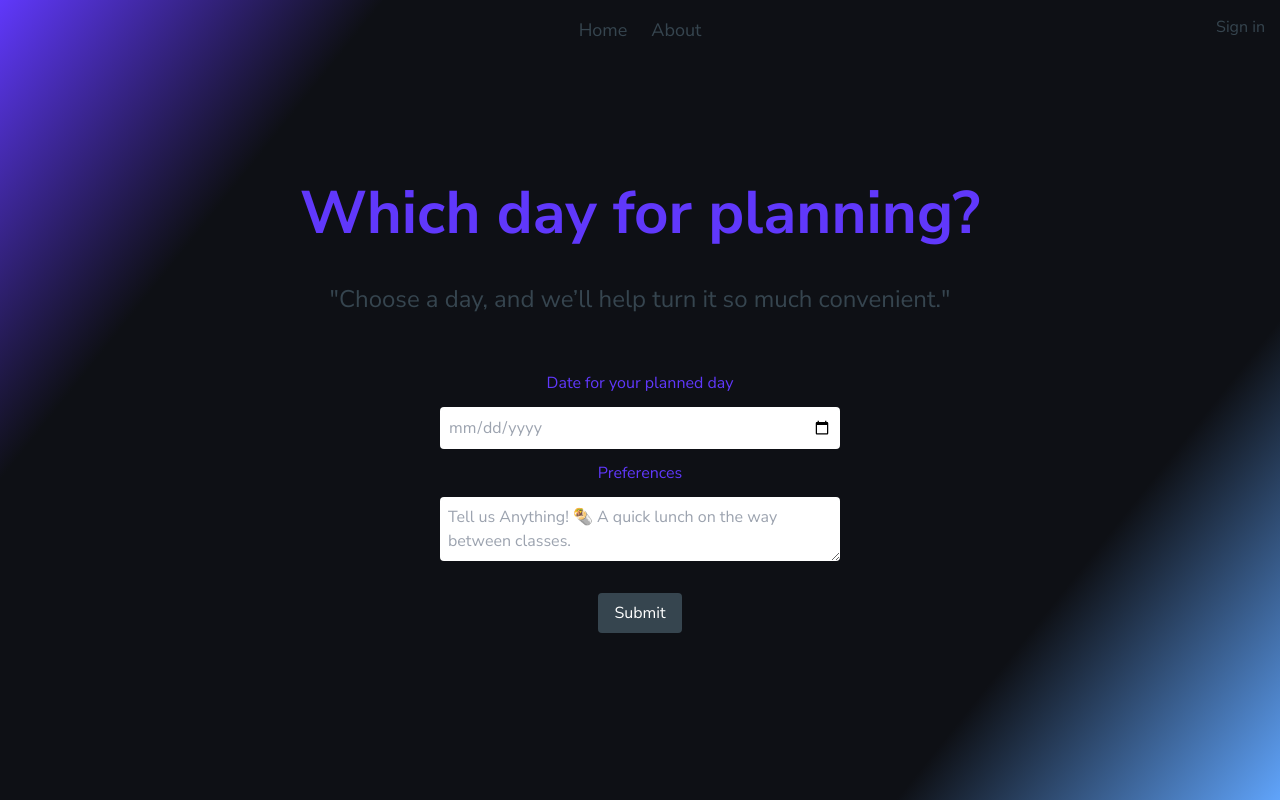
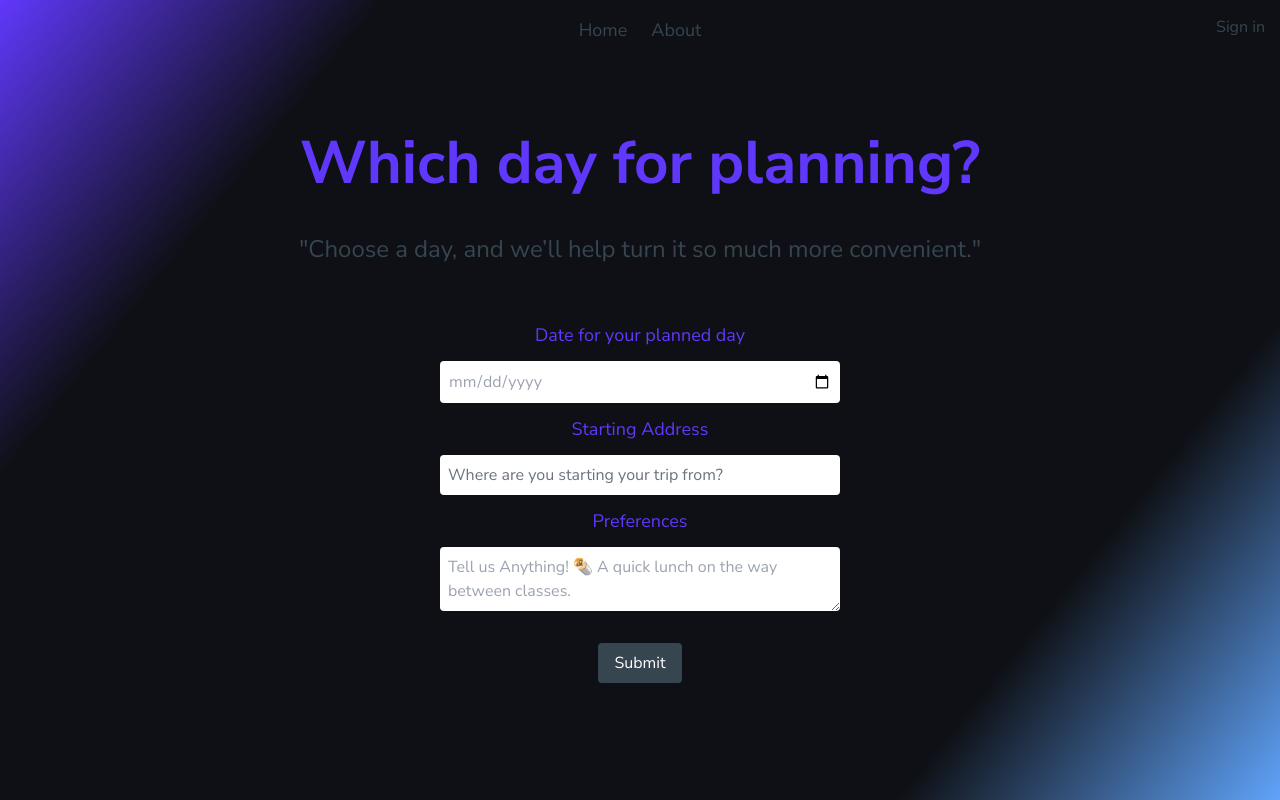
Before and after one commit to VincentShao32/calhacks-project, a Next.js app: page /trips in a window 1280 px wide. Built offline with nearby package versions, Linux system fonts and the light colour scheme; no server answers.

Commit message:
add starting address

```diff
--- a/src/app/trips/page.js
+++ b/src/app/trips/page.js
@@ -6,7 +6,7 @@ const page = () => {
 
     const [date, setDate] = useState("")
     const [preferences, setPreferences] = useState("")
-
+    const [startingAddress, setStartingAddress] = useState("")
 
     async function getOAuthToken() {
         const res = await fetch("/api/get-oauth");
@@ -31,9 +31,13 @@ const page = () => {
     start_date = start_date.toISOString().substring(0, 19) + "-07:00"
     end_date = end_date.toISOString().substring(0, 19) + "-07:00"
     console.log(start_date)
+    if (date === "" || startingAddress === "") {
+        return
+    }
+    const google_auth_token = "ya29.a0AcM612xY8SrmWwTRxsvTokVqIZWRnKUQ_uSFPdmpgHTMNl6twESvIa2n4fChrDN73Dx_RvmljpDNZJtSiulzsiBVMqZY0X3L_ru2sIqKk73Saja0ouIaXJZ3z6ACoTPRPdiRtRnl_G2uzzbAwUALBZ7Ul-6UjT9r2UtNr_BW6QaCgYKARMSARESFQHGX2MiJdhzZ226YgmB6yDo8FWKEg0177"
     const res = await fetch("http://localhost:8001/send-message", {
         method: "POST",
-        body: JSON.stringify({ token: "ya29.a0AcM612xcTNlkkDLXn8-Zpmy4pvE_hbKHukMghTST6pqWkJiHWeXZJlslNs2m07SNm56cIlPHJOc6J1jrBHSCE2hVgJJAjBriTManl8lLqoN5BIksn14xCVJS-VJwPRNTlLcYfb7Yrdd5GMbux_kfmRrLUBB2ChlmiU9Ips-HaCgYKAVESARESFQHGX2MiuVFAnuDE_1UYVCHepKmRYg0175", preference: preferences, start_date: start_date, end_date: end_date }),
+        body: JSON.stringify({ token: google_auth_token, preference: preferences, start_date: start_date, end_date: end_date, starting_address: startingAddress }),
     })
     // console.log(google_token)
   }
@@ -45,11 +49,13 @@ const page = () => {
             <h1 className='text-primary text-6xl font-bold p-4'>
                 Which day for planning?
             </h1>
-            <p className='text-highlight text-2xl max-w-[800px] text-center mb-8'>"Choose a day, and we’ll help turn it so much convenient." </p>
+            <p className='text-highlight text-2xl max-w-[800px] text-center mb-8'>"Choose a day, and we’ll help turn it so much more convenient." </p>
             <form className='flex flex-col w-full font-nunito-sans text-highlight gap-3 max-w-[400px]' onSubmit={handleSubmit}>
-                <label className='mx-auto text-primary text-l'>Date for your planned day</label>
+                <label className='mx-auto text-primary text-lg'>Date for your planned day</label>
                 <input className='rounded w-full p-2 text-gray-400 placeholder:text-gray-500' type="date" onChange={(e) => setDate(e.target.value)}/>
-                <label className='mx-auto text-primary text-l'>Preferences</label>
+                <label className='mx-auto text-primary text-lg'>Starting Address</label>
+                <input className='rounded w-full p-2 text-gray-400 placeholder:text-gray-500' type="text" onChange={(e) => setStartingAddress(e.target.value)} placeholder="Where are you starting your trip from?"/>
+                <label className='mx-auto text-primary text-lg'>Preferences</label>
                 <textarea
                   className='rounded p-2 placeholder:text-gray-400'
                   placeholder="Tell us Anything! 🌯 A quick lunch on the way between classes."
```
